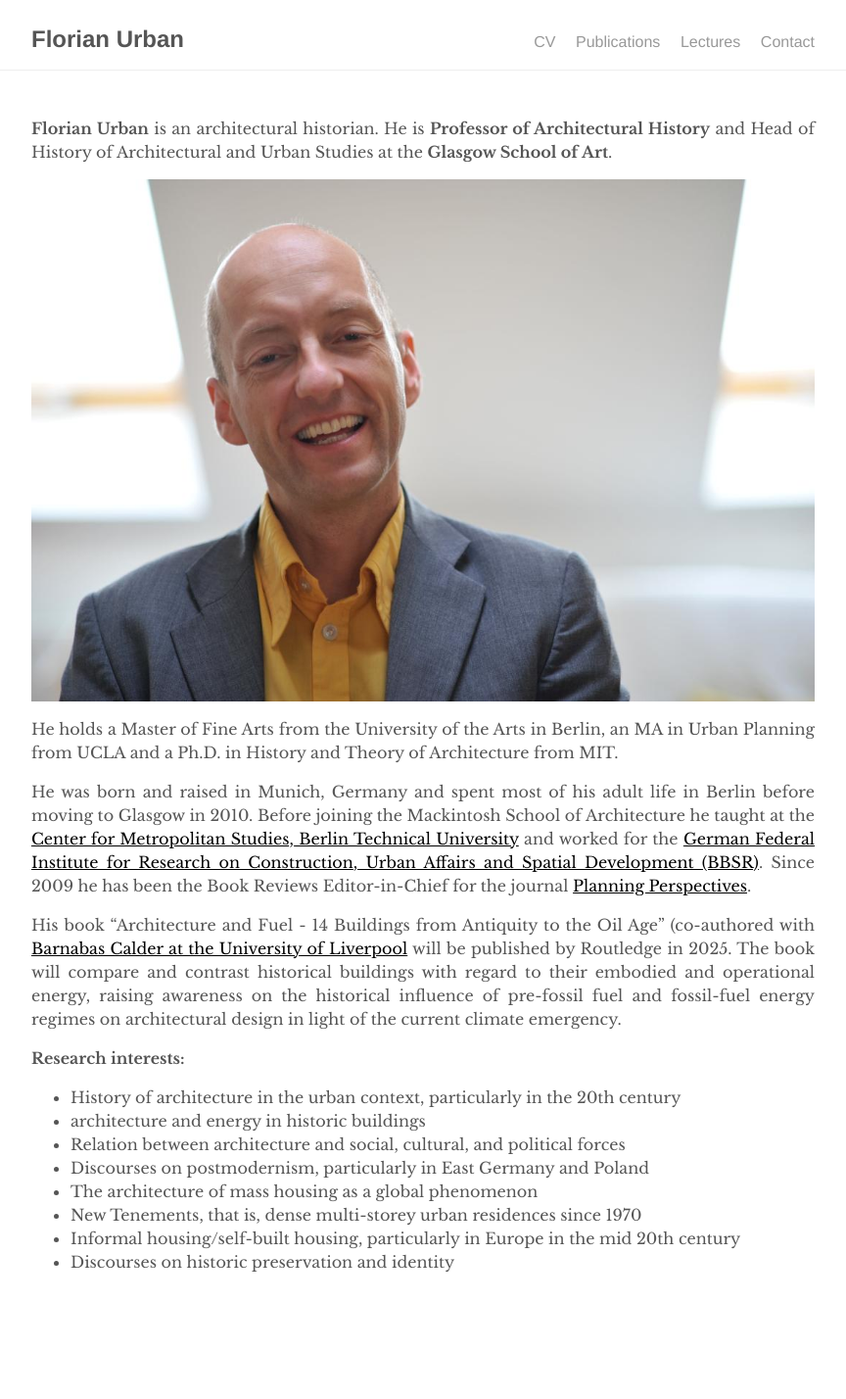
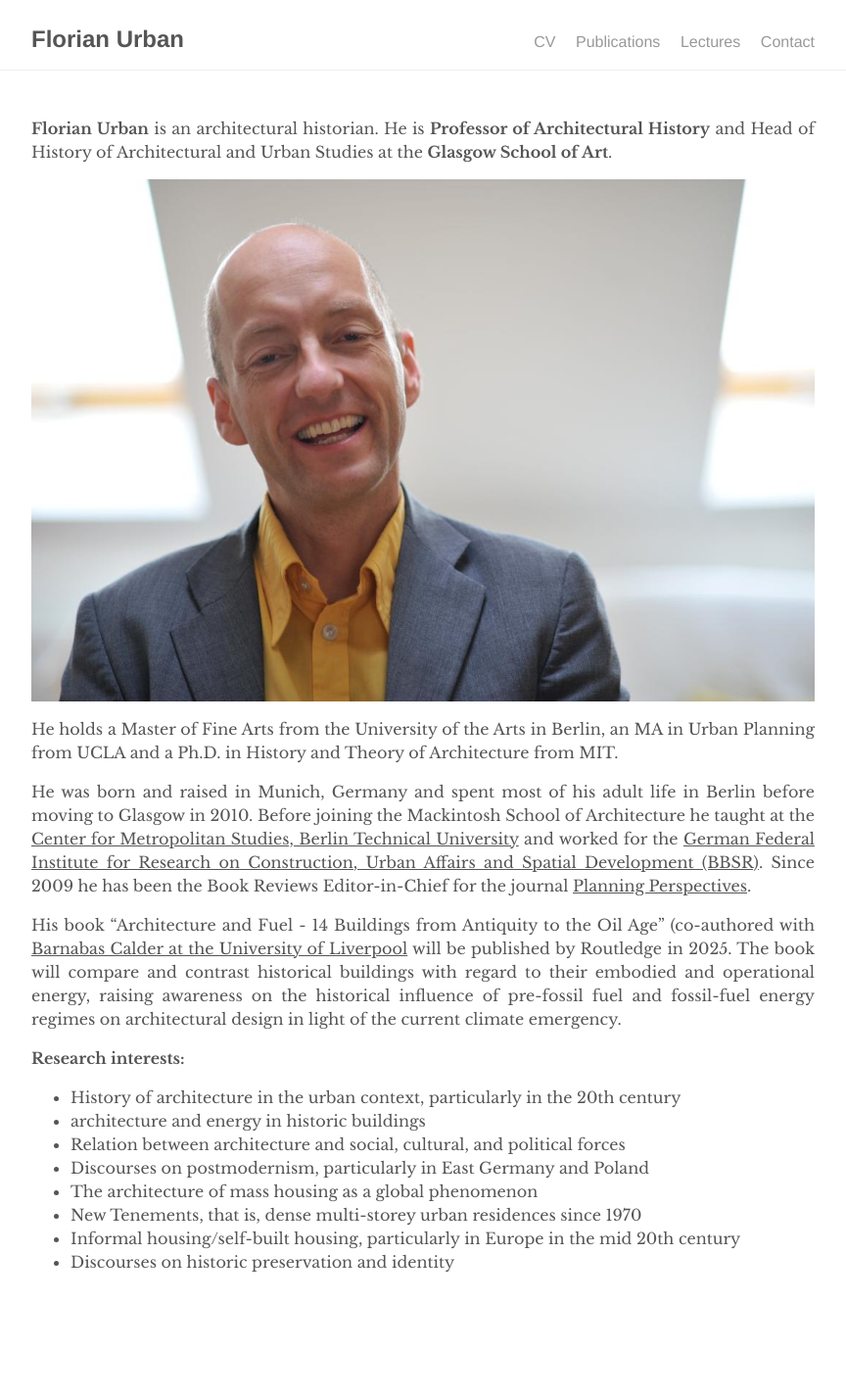
Before and after one commit to florianurban/florianurban.github.io, a Jekyll site: the page built from index.md, in a window 1280 px wide. Shown: the whole page at 98% size, without its empty margins (208-1072 px from the left). Built offline with Jekyll 4.4.1, drawn with Linux system fonts in a browser that asks for light colours.

Commit message:
links 555

```diff
--- a/_includes/navigation.html
+++ b/_includes/navigation.html
@@ -1,7 +1,7 @@
 <nav class="nav">
   <div class="nav-container">
     <a href="{{ site.baseurl }}/">
-      <h2 class="nav-title">{{ site.title }}</h2>
+      <h1 class="nav-title">{{ site.title }}</h1>
     </a>
 
       {% unless page.layout == 'front' %}
--- a/_sass/tale/_post.scss
+++ b/_sass/tale/_post.scss
@@ -63,7 +63,7 @@
 }
 
 a {
-  color: black;
+  color: inherit; // #555; // black;
   text-decoration: underline;
   //border-bottom: 1px solid black;
 }
```
